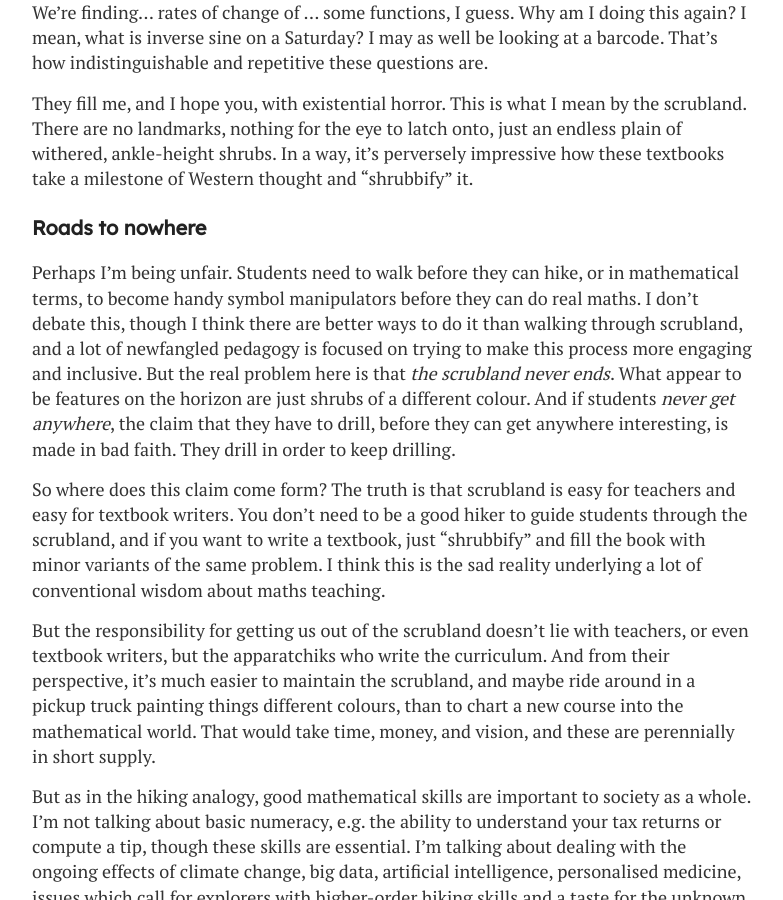
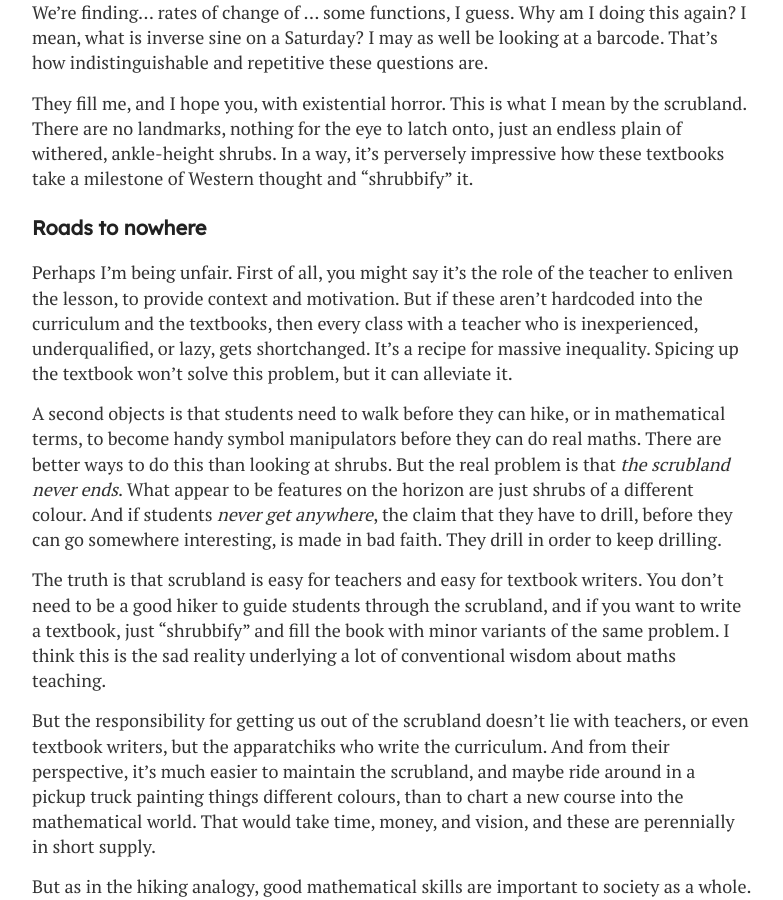
Before and after one commit to hapax/hapax.github.io, a Jekyll site: the page built from assets/teaching.md, in a window 1280 px wide and 900 px high, scrolled down 2804 px. Shown: the whole window, without its empty margins (248-1031 px from the left). Built offline with Jekyll 4.4.1, drawn with Linux system fonts in a browser that asks for light colours; our own code applies the rules of GitHub Pages for plain Markdown files; formulas are drawn with MathJax 3; a script that is not in the unit is left out; some of the changed text lies outside the part shown.

Commit message:
Update teaching.md

```diff
--- a/assets/teaching.md
+++ b/assets/teaching.md
@@ -138,20 +138,25 @@ milestone of Western thought and "shrubbify" it.
 ### Roads to nowhere
 
 Perhaps I'm being unfair.
-Students need to walk before they can hike, or in mathematical
-terms, to become handy symbol manipulators before they can do real
-maths.
-I don't debate this, though I think there are better ways to do it
-than walking through scrubland, and a lot of newfangled pedagogy is
-focused on trying to make this process more engaging and inclusive.
-But the real problem here is that *the scrubland never ends*.
+First of all, you might say it's the role of the teacher to enliven the lesson, to
+provide context and motivation.
+But if these aren't hardcoded into the curriculum and the textbooks,
+then every class with a teacher who is inexperienced, underqualified,
+or lazy, gets shortchanged.
+It's a recipe for massive inequality.
+Spicing up the textbook won't solve this problem, but it can alleviate it.
+
+A second objects is that students need to walk before they can hike,
+or in mathematical terms, to become handy symbol manipulators before
+they can do real maths.
+There are better ways to do this than looking at shrubs.
+But the real problem is that *the scrubland never ends*.
 What appear to be features on the horizon are just shrubs of a
 different colour.
 And if students *never get anywhere*, the claim that they have to
-drill, before they can get anywhere interesting, is made in bad faith.
+drill, before they can go somewhere interesting, is made in bad faith.
 They drill in order to keep drilling.
 
-So where does this claim come form?
 The truth is that scrubland is easy for teachers and easy for
 textbook writers.
 You don't need to be a good hiker to guide students through the
@@ -752,3 +757,9 @@ along who may, with practice, become just as good or better.
 By taking them on real hikes, students would learn that hiking is not
 about the act of walking, but rather *using walking* to experience and
 understand the world.
+
+I don't debate this, though I think there are better ways to do it
+than walking through scrubland, and a lot of newfangled pedagogy is
+focused on trying to make this process more engaging and inclusive.
+
+So where does this claim come form?
```
